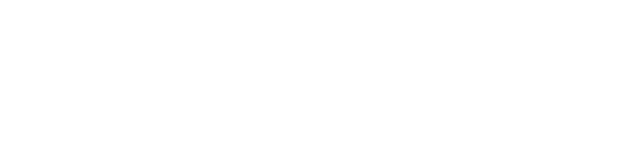
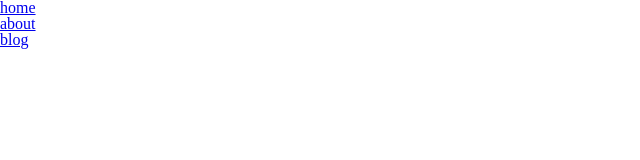
Before and after one commit to josiahwaikari/josiahwaikari.github.io, a plain HTML site: page entries.html in a window 1280 px wide. Shown: the whole page, without its empty margins (0-640 px from the left). Drawn offline with Linux system fonts and the light colour scheme.

Commit message:
Add navbar

```diff
--- a/entries.html
+++ b/entries.html
@@ -8,6 +8,20 @@
     <title>Document</title>
 </head>
 <body>
-
+    <header>
+        <nav class="navbar">
+            <ul class="navbar__list">
+                <li class="navbar__item">
+                    <a href="#" class="navbar__link">home</a>
+                </li>
+                <li class="navbar__item">
+                    <a href="#" class="navbar__link">about</a>
+                </li>
+                <li class="navbar__item">
+                    <a href="#" class="navbar__link">blog</a>
+                </li>
+            </ul>
+        </nav>
+    </header>
 </body>
 </html>
```
